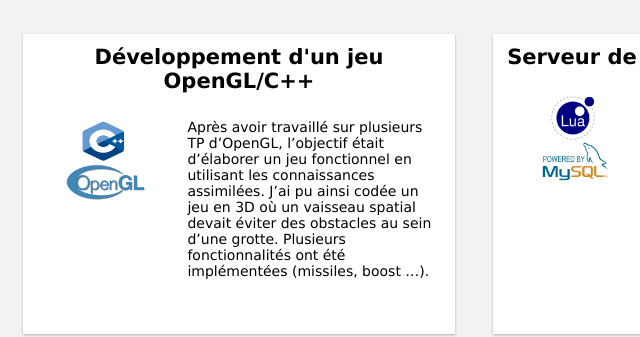
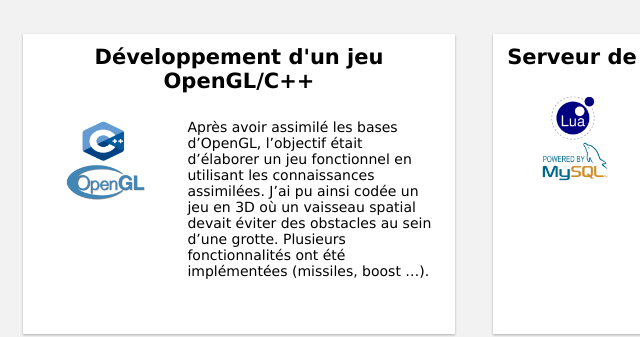
Before and after one commit to mousqtr/Portfolio2D, a plain HTML site: page index_projets.html in a window 1280 px wide. Shown: the part 798-1135 px from the top of the page, 326-966 px from the left. Drawn offline with Linux system fonts and the light colour scheme.

Commit message:
Update index_projets.html
Change project OpenGL game texte

```diff
--- a/index_projets.html
+++ b/index_projets.html
@@ -74,7 +74,7 @@
         <img class="img-projets" src="img/projets/redim/logo3/open-cpp.png" alt="logo_1" width = 70%/>
       </div><!-- Fin de col-img-projet -->
       <div class="col-presentation-projets">
-        <p>Après avoir travaillé sur plusieurs TP d’OpenGL, l’objectif était d’élaborer un jeu fonctionnel en utilisant les connaissances assimilées. J’ai pu ainsi codée un jeu en 3D où un vaisseau spatial devait éviter des obstacles au sein d’une grotte. Plusieurs fonctionnalités ont été implémentées (missiles, boost …).
+        <p>Après avoir assimilé les bases d’OpenGL, l’objectif était d’élaborer un jeu fonctionnel en utilisant les connaissances assimilées. J’ai pu ainsi codée un jeu en 3D où un vaisseau spatial devait éviter des obstacles au sein d’une grotte. Plusieurs fonctionnalités ont été implémentées (missiles, boost …).
         </p>
       </div><!-- Fin de col-presentation-projets -->
     </div><!-- Fin de col-projets -->
```
